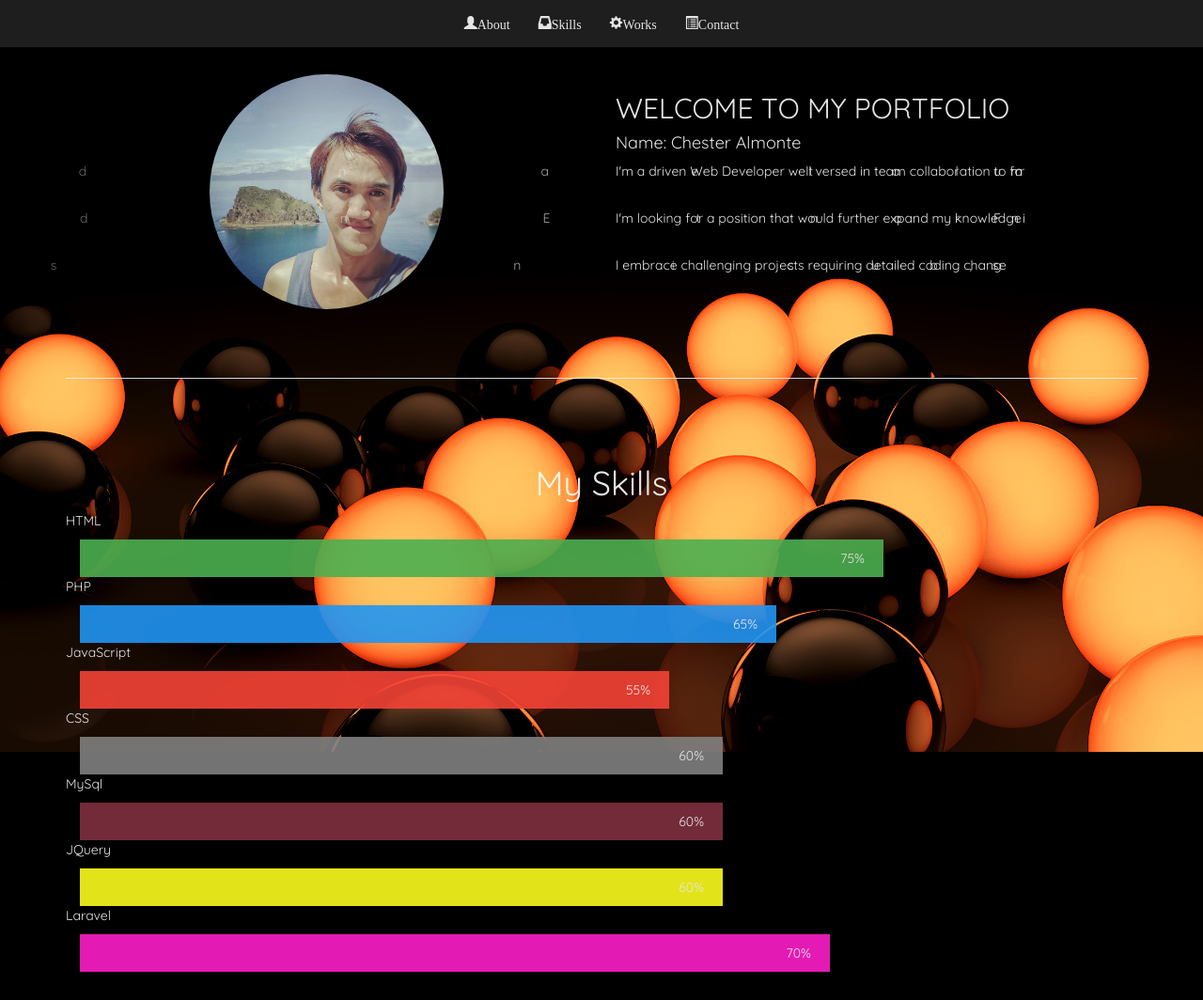
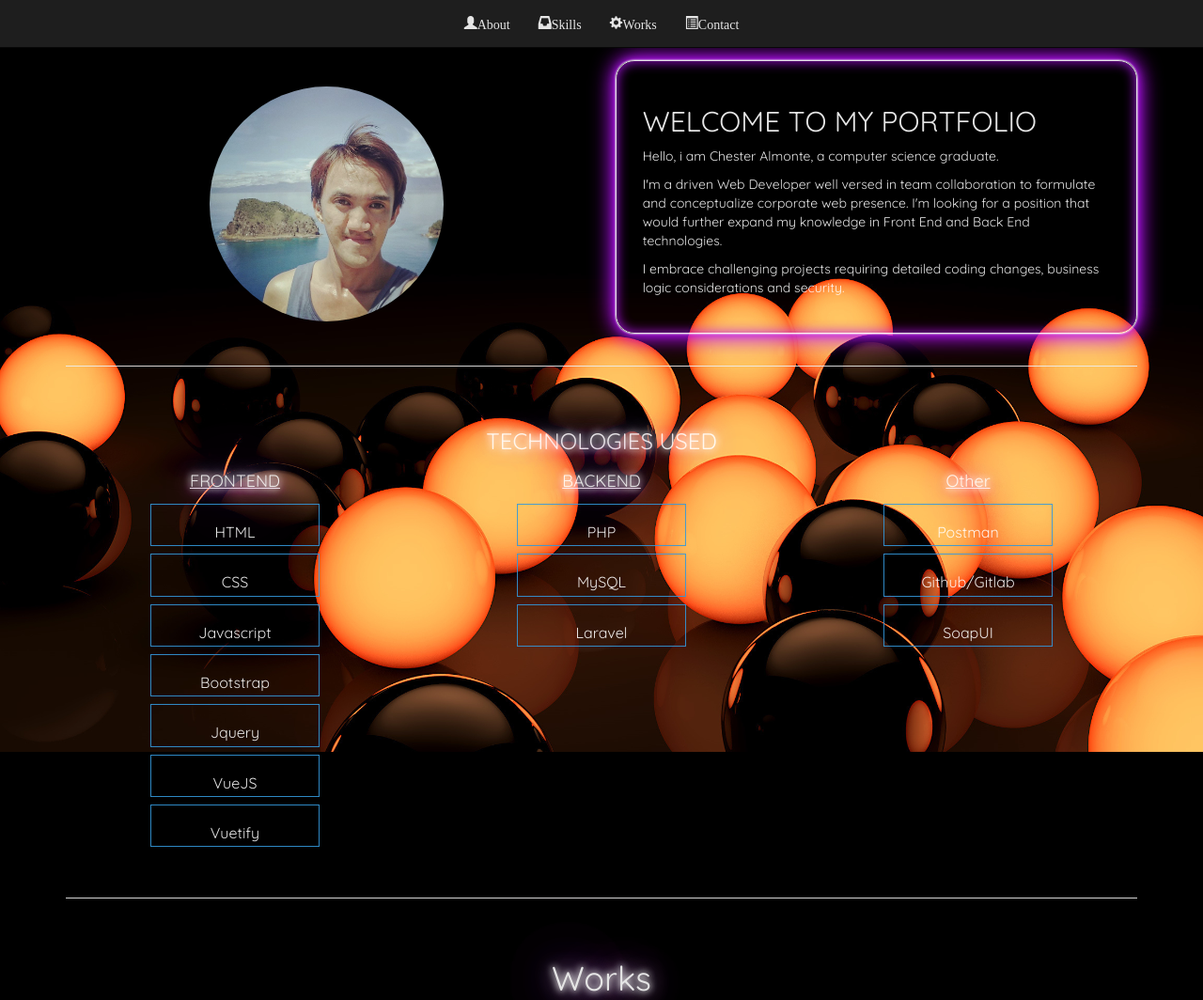
Before and after one commit to Kachenas/my-portfolio-older-, a plain HTML site: page index.html in a window 1280 px wide. Shown: the top 1064 px of the page at 94% size. Drawn offline with nearby package versions, Linux system fonts and the light colour scheme; grey boxes are pictures that could not be loaded.

Commit message:
updated copy

```diff
--- a/assets/css/style.css
+++ b/assets/css/style.css
@@ -31,10 +31,14 @@ ul {
 	list-style-type: none;
 }
 
+li {
+	text-align: center;
+}
+/*
 section {
-	padding-top: 4%;
-	padding-bottom: 2%;
-}
+	padding-top: 0.5%;
+	padding-bottom: 0.5%;
+} */
 
 #banner	{
 	height: auto;
@@ -56,10 +60,31 @@ section {
 
 }
 
+h1, h3, h4 {
+	text-align: center;
+	color: #fff;
+	text-shadow:
+		0 0 7px #fff,
+		0 0 10px #fff,
+		0 0 21px #fff,
+		0 0 42px #bc13fe,
+		0 0 82px #bc13fe,
+		0 0 92px #bc13fe,
+		0 0 102px #bc13fe,
+		0 0 151px #bc13fe;
+}
+
+#about {
+	padding-top: 5%;
+}
+
+#skills, #works {
+	padding-top: 2%;
+	padding-bottom: 1.5%;
+}
 
 .about-me {
 	float: right;
-	padding-top: 5%;
 	margin-left: 0;
 }
 
@@ -68,83 +93,18 @@ section {
 	font-family: 'Quicksand', sans-serif;
 }
 
-
-.skills {
-  text-align: right;
-  padding-right: 20px;
-  line-height: 40px;
+.button {
+  background-color: transparent;
+  border: 1px solid #3498db;
   color: white;
-}
-
-
-.html {
-	width: 75%;
-	background-color: #4CAF50;
-	animation:html 4s ease-out;
-}
-.css {
-	width: 65%;
-	background-color: #2196F3;
-	animation:css 4s ease-out;
-}
-.js {
-	width: 55%;
-	background-color: #f44336;
-	animation:js 4s ease-out;
-}
-.php {
-	width: 60%;
-	background-color: #808080;
-	animation:php 4s ease-out;
-}
-.mysql {
-	width: 60%;
-	background-color: #803040;
-	animation:mysql 4s ease-out;
-}
-
-.jquery {
-	width: 60%;
-	background-color: #fdfd1e;
-	animation:mysql 4s ease-out;
-}
-
-.laravel {
-	width: 70%;
-	background-color: #fd1ec9;
-	animation:mysql 4s ease-out;
-}
-
-.icon-image {
-	width: 60px;
-	height: 60px;
-}
-
-
-
-@keyframes html {
-  0%  { width:0px;}
-  100%{ width:75%;}
-}
-
-@keyframes css {
-  0%  { width:0px;}
-  100%{ width:65%;}
-}
-
-@keyframes js {
-  0%  { width:0px;}
-  100%{ width:55%;}
-}
-
-@keyframes php {
-  0%  { width:0px;}
-  100%{ width:60%;}
-}
-
-@keyframes mysql {
-  0%  { width:0px;}
-  100%{ width:60%;}
+  text-align: center;
+  text-decoration: none;
+  display: inline-block;
+  font-size: 16px;
+  margin: 4px 2px;
+  cursor: pointer;
+  width: 50%;
+  padding: 2.5px;
 }
 
 .checked {
@@ -156,3 +116,25 @@ section {
 	padding: 5%;
 	text-align: center;
 }
+
+.about-portfolio {
+	border: 1px solid white;
+	padding: 5%;
+	border-radius: 2rem;
+	box-shadow: 0 0 .2rem #fff,
+              0 0 .2rem #fff,
+              0 0 2rem #bc13fe,
+              0 0 0.8rem #bc13fe,
+              0 0 2.8rem #bc13fe,
+              inset 0 0 1.3rem #bc13fe;
+}
+
+.icon-image-holder {
+  margin-left: 30%;
+  margin-right: 30%;
+}
+
+.icon-image {
+	width: 60px;
+	height: 60px;
+}
--- a/index.html
+++ b/index.html
@@ -64,19 +64,17 @@
       </div>
       <div class="col-xs-12 col-sm-6 col-md-6 col-lg-6">
         <div class="about-me">
-          <h2 class="tlt1">WELCOME TO MY PORTFOLIO</h2>
-          <h4 class="tlt">Name: Chester Almonte</h4>
-          <!-- <h4 class="tlt">About Me: </h4>
-          <h4 class="tlt">I'm an aspiring web developer and blogger.</h4>
-          <h4 class="tlt">I enjoy making website and experiment on different web technologies.</h4>
-          <h4 class="tlt"></h4> -->
-          <p class="tlt">I'm a driven Web Developer well versed in team collaboration to formulate and conceptualize corporate web presence.</p>
-          <p class="tlt">I'm looking for a position that would further expand my knowledge in Front End and Back End technologies. </p>
-          <p class="tlt">I embrace challenging projects requiring detailed coding changes, business logic considerations and security.</p>
+         <div class="about-portfolio">
+           <h2 class="tlt1">WELCOME TO MY PORTFOLIO</h2>
+            <p>Hello, i am Chester Almonte, a computer science graduate.</p>
+            I'm a driven Web Developer well versed in team collaboration to formulate and conceptualize corporate web presence.
+            I'm looking for a position that would further expand my knowledge in Front End and Back End technologies. </p>
+            <p>I embrace challenging projects requiring detailed coding changes, business logic considerations and security.</p>
+         </div>
         </div>
       </div>
     </div>
-  </div>
+  </div><div class=""></div>
 </section>
 
   <div class="container">
@@ -86,60 +84,49 @@
 <section id="skills">
     <div class="container">
       <div class="row">
-        <div class="col-xs-12">
-          <div class="header">
-            <h1>My Skills</h1>
-          </div>
-
-          <p>HTML</p>
-          <div class="container">
-            <div class="skills html">75%</div>
-          </div>
-
-          <p>PHP</p>
-          <div class="container">
-            <div class="skills css">65%</div>
-          </div>
-
-          <p>JavaScript</p>
-          <div class="container">
-            <div class="skills js">55%</div>
-          </div>
-
-          <p>CSS</p>
-          <div class="container">
-            <div class="skills php">60%</div>
-          </div>
-
-          <p>MySql</p>
-          <div class="container">
-            <div class="skills mysql">60%</div>
-          </div>
-
-          <p>JQuery</p>
-          <div class="container">
-            <div class="skills jquery">60%</div>
-          </div>
-
-          <p>Laravel</p>
-          <div class="container">
-            <div class="skills laravel">70%</div>
-          </div>
+        <h3> TECHNOLOGIES USED </h3>
+        <div class="col-xs-12 col-sm-4 col-md-4 col-lg-4">
+          <h4><u>FRONTEND</u></h4>
+          <ul>
+            <li><button class="button" id="about">HTML</button></li>
+            <li><button class="button" id="about">CSS</button></li>
+            <li><button class="button" id="about">Javascript</button></li>
+            <li><button class="button" id="about">Bootstrap</button></li>
+            <li><button class="button" id="about">Jquery</button></li>
+            <li><button class="button" id="about">VueJS</button></li>
+            <li><button class="button" id="about">Vuetify</button></li>
+          </ul>
+        </div>
+        <div class="col-xs-12 col-sm-4 col-md-4 col-lg-4">
+           <h4><u>BACKEND</u></h4>
+            <ul>
+              <li><button class="button" id="about">PHP</button></li>
+              <li><button class="button" id="about">MySQL</button></li>
+              <li><button class="button" id="about">Laravel</button></li>
+            </ul>
+        </div>
+        <div class="col-xs-12 col-sm-4 col-md-4 col-lg-4">
+           <h4><u>Other</u></h4>
+          <ul>
+            <li><button class="button" id="about">Postman</button></li>
+            <li><button class="button" id="about">Github/Gitlab</button></li>
+            <li><button class="button" id="about">SoapUI</button></li>
+          </ul>
         </div>
       </div>
     </div>
   </section>
 
-  <!-- <div class="container">
+  <div class="container">
     <hr>
-  </div> -->
+  </div>
 
  <section id="works">
     <div class="container">
     <div class="row">
       <div class="col-xs-12">
-        <div class="header">
-          <h1>Sample Projects</h1>
+        <!-- <div class="header"> -->
+          <h1>Works</h1>
           <div id="myCarousel" class="carousel slide" data-ride="carousel">
             <!-- Indicators -->
             <ol class="carousel-indicators">
@@ -149,6 +136,7 @@
               <li data-target="#myCarousel" data-slide-to="3"></li>
               <li data-target="#myCarousel" data-slide-to="4"></li>
               <li data-target="#myCarousel" data-slide-to="5"></li>
+              <li data-target="#myCarousel" data-slide-to="6"></li>
             </ol>
 
             <!-- Wrapper for slides -->
@@ -188,7 +176,7 @@
                   <a href="https://bloggerslane.wordpress.com/" target="_blank">Bloggerslane</a>
                 </div>
               </div>
-              <!-- update the images -->
+
               <div class="item">
                 <img src="assets/images/shopify.png" alt="Shopify">
                 <div class="carousel-caption">
@@ -207,6 +195,15 @@
                 </div>
               </div>
 
+              <div class="item">
+                <img src="assets/images/personal-site.png" alt="Kachenas">
+                <div class="carousel-caption">
+                  <h3>Personal Site</h3>
+                  <p>Wordpress Website</p>
+                  <a href="https://kachenas.wordpress.com/" target="_blank">Kachenas</a>
+                </div>
+              </div>
+
             </div>
 
             <!-- Left and right controls -->
@@ -219,7 +216,7 @@
               <span class="sr-only">Next</span>
             </a>
           </div>
-        </div>
+        <!-- </div> -->
       </div>
     </div>
   </div>
@@ -236,12 +233,12 @@
         <div class="header">
           <h1>Contact Me</h1>
         <p>Send me an email at <a href="https://accounts.google.com/signin/v2/sl/pwd?service=mail&passive=true&rm=false&continue=https%3A%2F%2Fmail.google.com%2Fmail%2F&ss=1&scc=1&ltmpl=default&ltmplcache=2&emr=1&osid=1&flowName=GlifWebSignIn&flowEntry=ServiceLogin" target="_blank">almonte.s.chester@gmail.com</a></p>
-        <p>Or follow and send me a message at </p>
-         <a href="https://www.facebook.com/Kachenas?ref=bookmarks" target="_blank"><img class="icon-image" src="assets/images/facebook.png"></a>
-         <a href="https://twitter.com/bloggerslane" target="_blank"><img class="icon-image" src="assets/images/twitter.png"></a>
-        <a href="https://www.instagram.com/kachenas/?hl=en" target="_blank"><img class="icon-image" src="assets/images/instagram.png"></a>
         </div>
-
+         <div class="icon-image-holder">
+          <a href="https://www.facebook.com/Kachenas?ref=bookmarks" target="_blank"><img class="icon-image" src="assets/images/facebook.png"></a>
+          <a href="https://twitter.com/bloggerslane" target="_blank"><img class="icon-image" src="assets/images/twitter.png"></a>
+          <a href="https://www.instagram.com/kachenas/?hl=en" target="_blank"><img class="icon-image" src="assets/images/instagram.png"></a>
+         </div>
       </div>
     </div>
   </div>
```
Also changed, not shown: assets/images/personal-site.PNG (added).
